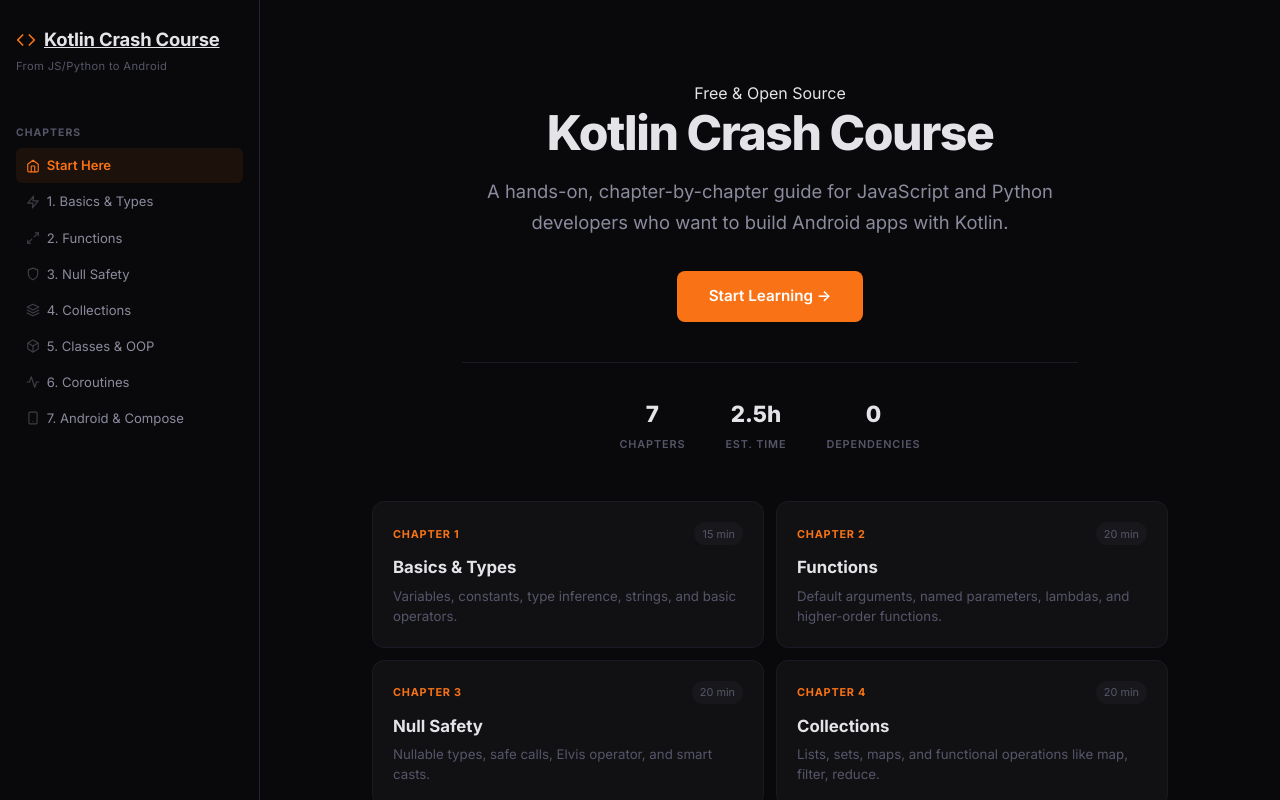
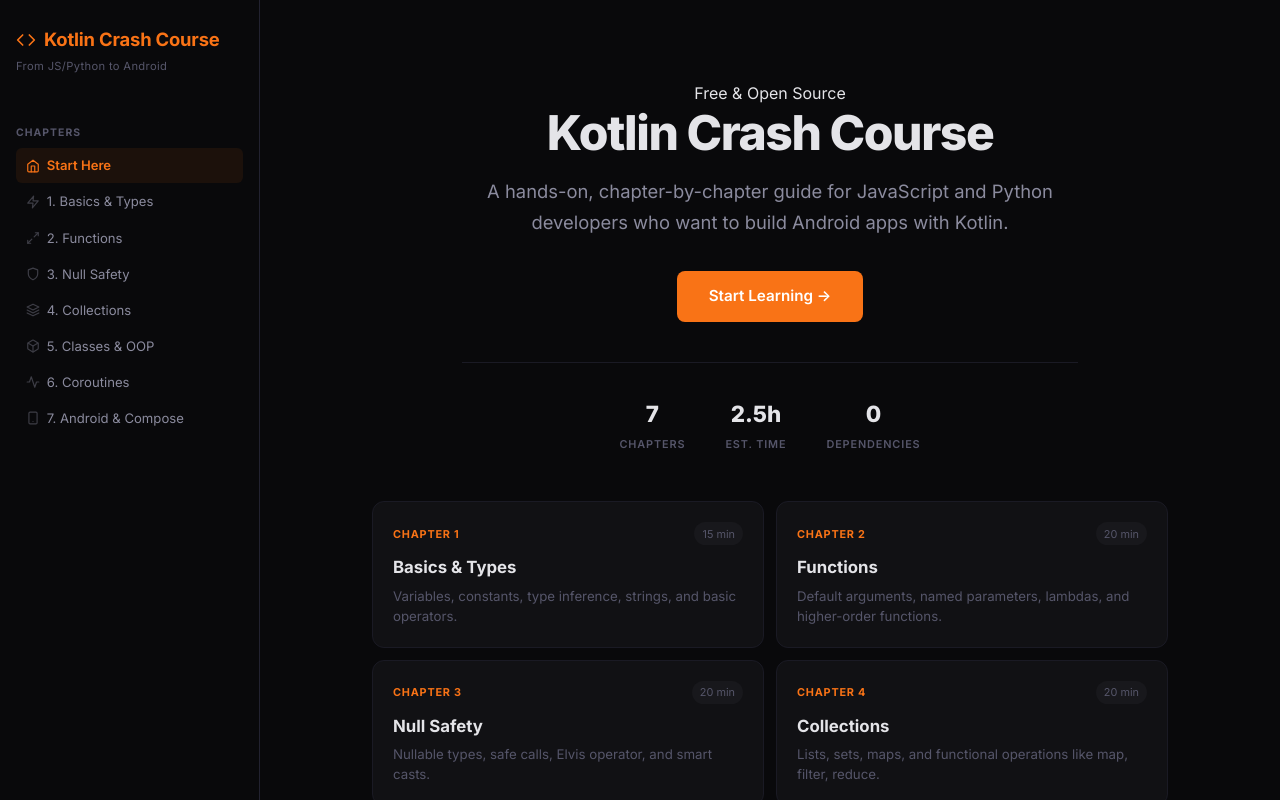
Before and after one commit to gagangulyani/kotlin-crash-course, a plain HTML site: page index.html in a window 1280 px wide. In both pictures the pointer is over the link "Kotlin Crash Course". Shown: the top 800 px of the page. Drawn offline with nearby package versions, Linux system fonts and the light colour scheme.

Commit message:
fix sidebar brand link: add text-decoration:none and hover color

```diff
--- a/css/style.css
+++ b/css/style.css
@@ -67,7 +67,9 @@
     margin-bottom: 0.1rem;
     display: flex; align-items: center; gap: 0.5rem;
     letter-spacing: -0.01em;
+    text-decoration: none;
 }
+.sidebar-brand:hover { color: var(--accent); }
 .sidebar-brand .brand-icon {
     width: 20px; height: 20px;
     color: var(--accent);
```
